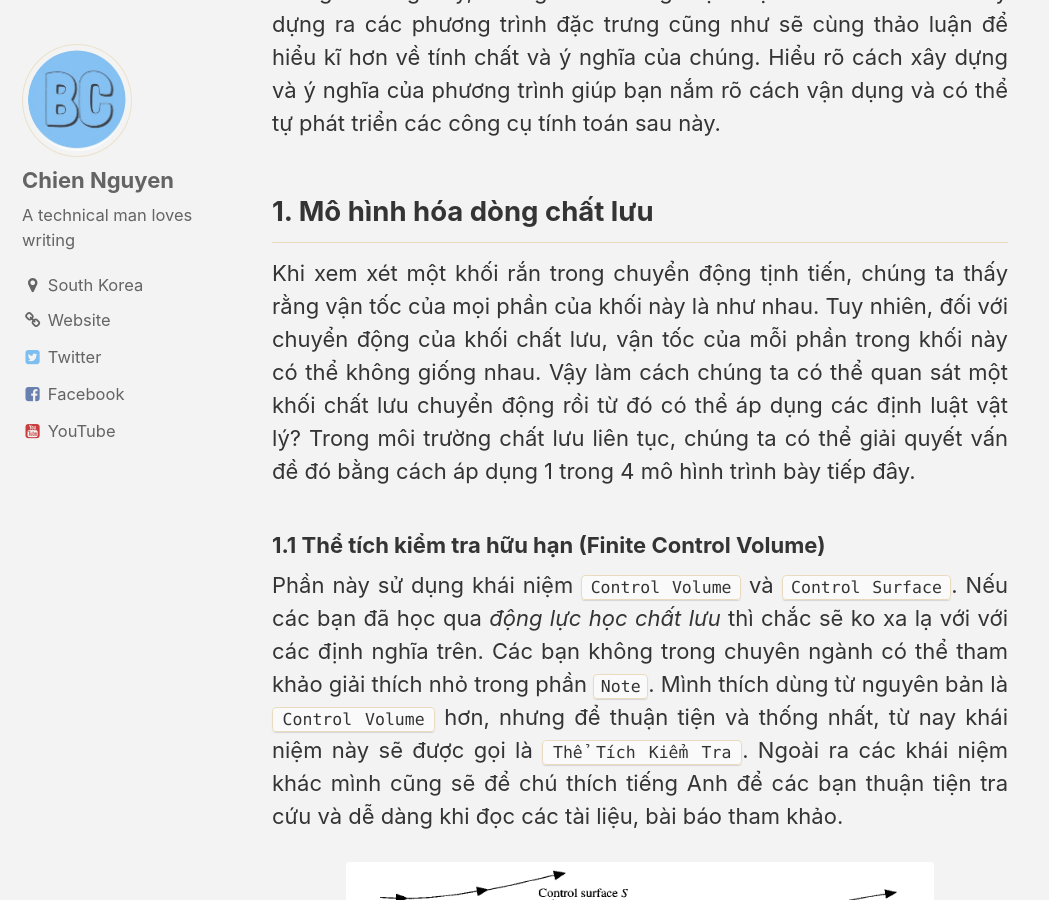
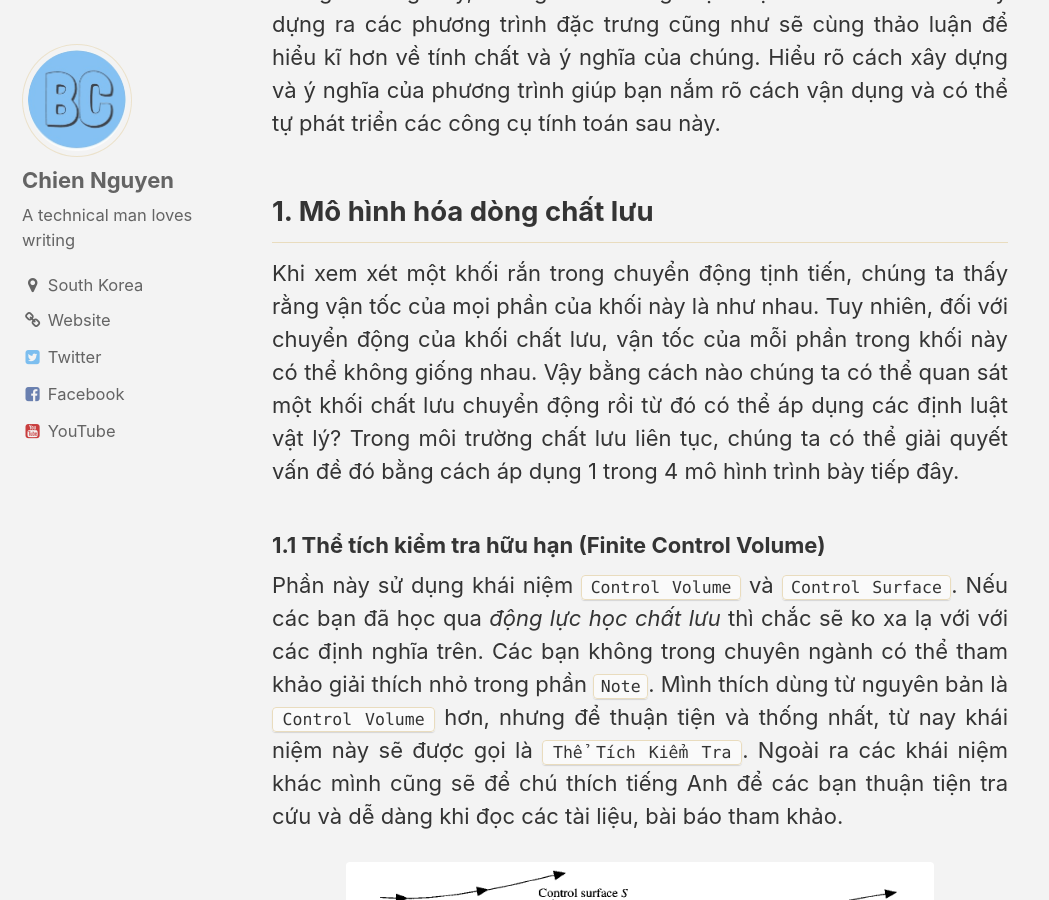
Before and after one commit to chienfm/chienfm.github.io, a Jekyll site: the page built from _pages/post-draft.md, in a window 1280 px wide and 900 px high, scrolled down 525 px. Shown: the whole window, without its empty margins (0-1049 px from the left). Built offline with Jekyll 4.4.1, drawn with Linux system fonts in a browser that asks for light colours; nearby versions of some CDN libraries.

Commit message:
Fix typo

```diff
--- a/_pages/post-draft.md
+++ b/_pages/post-draft.md
@@ -19,7 +19,7 @@ Trong chương này, chúng ta sẽ cùng thực hiện các biến đổi để
 
 ## 1. Mô hình hóa dòng chất lưu
 
-Khi xem xét một khối rắn trong chuyển động tịnh tiến, chúng ta thấy rằng vận tốc của mọi phần của khối này là như nhau. Tuy nhiên, đối với chuyển động của khối chất lưu, vận tốc của mỗi phần trong khối này có thể không giống nhau. Vậy làm cách chúng ta có thể quan sát một khối chất lưu chuyển động rồi từ đó có thể áp dụng các định luật vật lý? Trong môi trường chất lưu liên tục, chúng ta có thể giải quyết vấn đề đó bằng cách áp dụng 1 trong 4 mô hình trình bày tiếp đây.
+Khi xem xét một khối rắn trong chuyển động tịnh tiến, chúng ta thấy rằng vận tốc của mọi phần của khối này là như nhau. Tuy nhiên, đối với chuyển động của khối chất lưu, vận tốc của mỗi phần trong khối này có thể không giống nhau. Vậy bằng cách nào chúng ta có thể quan sát một khối chất lưu chuyển động rồi từ đó có thể áp dụng các định luật vật lý? Trong môi trường chất lưu liên tục, chúng ta có thể giải quyết vấn đề đó bằng cách áp dụng 1 trong 4 mô hình trình bày tiếp đây.
 {: .text-justify}
 
 ### 1.1 Thể tích kiểm tra hữu hạn (Finite Control Volume)
```
